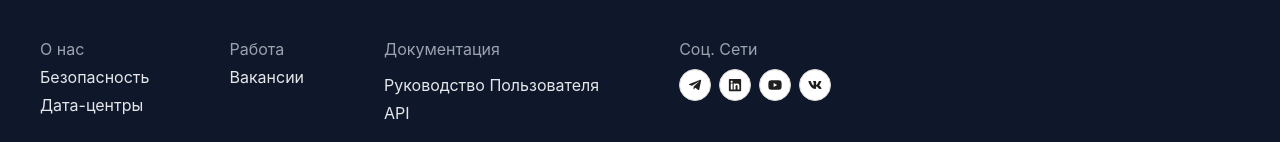
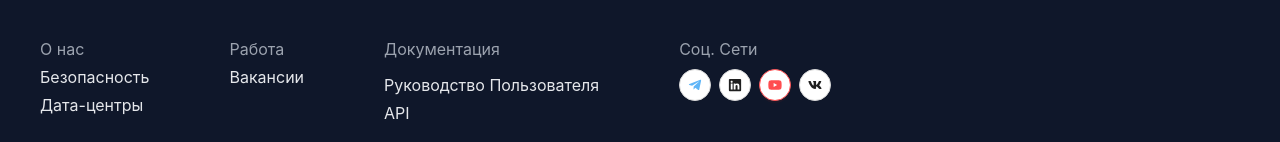
Before and after one commit to BibaBlloba/SelectServ2, a React (Vite) app in the folder frontend/: page / in a window 1280 px wide. Shown: the part 4181-4323 px from the top of the page. Built offline with nearby package versions, Linux system fonts and the light colour scheme; no server answers.

Commit message:
social links

```diff
--- a/frontend/src/components/Footer.jsx
+++ b/frontend/src/components/Footer.jsx
@@ -34,7 +34,9 @@ const Footer = () => {
           <div className="flex gap-2">
             <a>
               <Button color="default" variant="outlined" shape="circle">
-                <FaTelegramPlane />
+                <a href="https://t.me/SelectServOff" target="_blank">
+                  <FaTelegramPlane color="#5EB5F7" />
+                </a>
               </Button>
             </a>
             <a>
@@ -43,8 +45,10 @@ const Footer = () => {
               </Button>
             </a>
             <a>
-              <Button color="default" variant="outlined" shape="circle">
-                <FaYoutube />
+              <Button color="danger" variant="outlined" shape="circle">
+                <a href="https://youtu.be/dQw4w9WgXcQ?si=kZmdDEeWsQ7c97mi" target="_blank">
+                  <FaYoutube />
+                </a>
               </Button>
             </a>
             <a>
```
